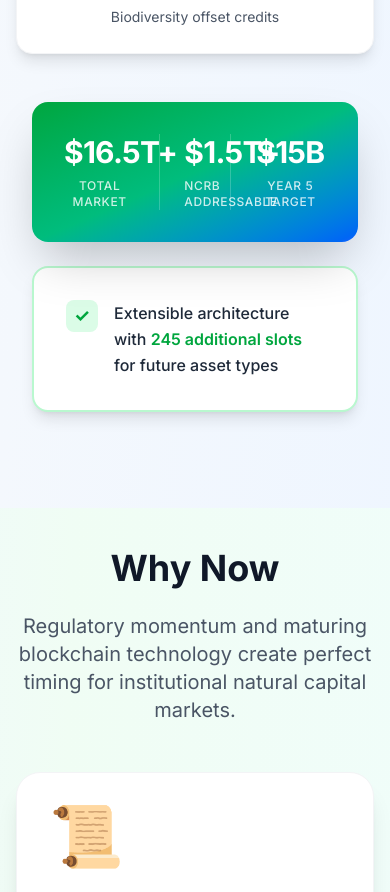
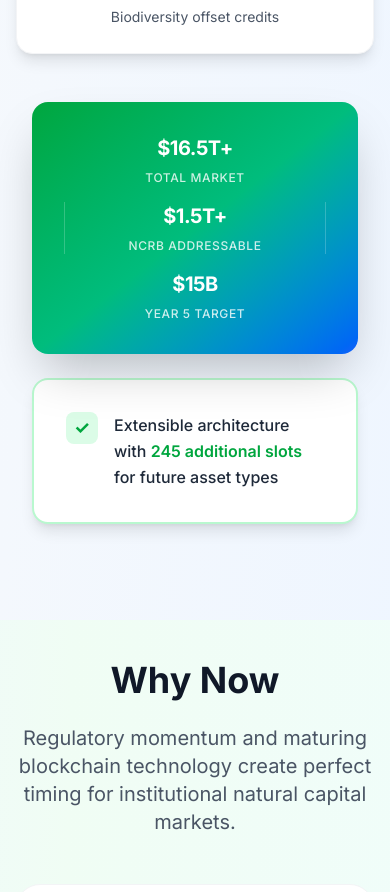
Before and after one commit to Natutal-Capital-ReBank/ncrb-website, a Next.js app: page / in a window 390 px wide. Shown: the part 8780-9672 px from the top of the page. Built offline with nearby package versions, Linux system fonts and the light colour scheme; no server answers.

Commit message:
ui bug fix

```diff
--- a/app/page.tsx
+++ b/app/page.tsx
@@ -189,17 +189,17 @@ export default function Home() {
               <div className="flex-1 bg-gradient-to-br from-green-600 via-emerald-500 to-blue-600 text-white p-8 rounded-2xl shadow-2xl overflow-hidden relative">
                 <div className="absolute inset-0 bg-grid-white/10 [mask-image:linear-gradient(0deg,transparent,black)]" />
                 <div className="relative z-10">
-                  <div className="grid grid-cols-3 gap-6">
+                  <div className="grid grid-cols-1 md:grid-cols-3 gap-4 md:gap-6">
                     <div className="text-center">
-                      <div className="text-3xl font-bold tracking-tight">$16.5T+</div>
+                      <div className="text-xl md:text-3xl font-bold tracking-tight">$16.5T+</div>
                       <div className="text-xs font-medium text-white/80 mt-2 uppercase tracking-wider">Total Market</div>
                     </div>
-                    <div className="border-l border-r border-white/20 px-6">
-                      <div className="text-3xl font-bold tracking-tight">$1.5T+</div>
+                    <div className="border-l text-center border-r border-white/20 px-3 md:px-6">
+                      <div className="text-xl md:text-3xl font-bold tracking-tight">$1.5T+</div>
                       <div className="text-xs font-medium text-white/80 mt-2 uppercase tracking-wider">NCRB Addressable</div>
                     </div>
                     <div className="text-center">
-                      <div className="text-3xl font-bold tracking-tight">$15B</div>
+                      <div className="text-xl md:text-3xl font-bold tracking-tight">$15B</div>
                       <div className="text-xs font-medium text-white/80 mt-2 uppercase tracking-wider">Year 5 Target</div>
                     </div>
                   </div>
--- a/components/Navigation.tsx
+++ b/components/Navigation.tsx
@@ -41,13 +41,13 @@ export default function Navigation() {
         { href: "/ventures/water", label: "Water Purification" },
       ],
     },
-    {
-      label: "Partnership",
-      items: [
+   // {
+    //  label: "Partnership",
+    //  items: [
         // { href: "#'", label: "For Investors" },
-        { href: "/partnership", label: "Partnership" },
-      ],
-    },
+     //   { href: "/partnership", label: "Partnership" },
+     // ],
+   // },
     {
       label: "Company",
       items: [
@@ -165,6 +165,15 @@ export default function Navigation() {
                 )}
               </div>
             ))}
+             <Link
+              href="/partnership"
+              className={`px-3 py-2 rounded-lg text-sm font-medium transition-colors ${pathname === "/partnership"
+                ? "bg-green-50 text-green-700"
+                : "text-gray-700 hover:text-green-600 hover:bg-green-50"
+                }`}
+            >
+              Partnership
+            </Link>
 
             <Link
               href="/coming-soon"
```
